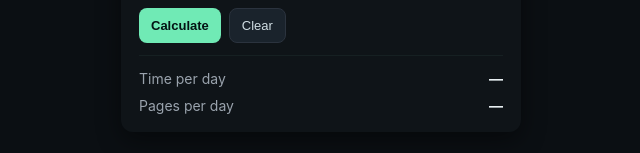
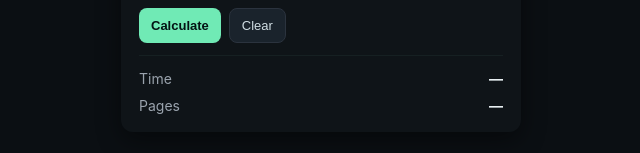
Before and after one commit to briel777/madwomanslibrary, a plain HTML site: page index.html in a window 1280 px wide. Shown: the part 529-682 px from the top of the page, 319-959 px from the left. Drawn offline with Linux system fonts and the light colour scheme.

Commit message:
Update index.html

```diff
--- a/index.html
+++ b/index.html
@@ -68,8 +68,8 @@
 
       <!-- RESULTS -->
       <div class="results" aria-live="polite">
-        <div class="result"><div class="label">Time per day</div><div id="timePerDay" class="value">—</div></div>
-        <div class="result"><div class="label">Pages per day</div><div id="pagesPerDay" class="value">—</div></div>
+        <div class="result"><div class="label">Time</div><div id="timePerDay" class="value">—</div></div>
+        <div class="result"><div class="label">Pages</div><div id="pagesPerDay" class="value">—</div></div>
       </div>
 
     </div>
```
